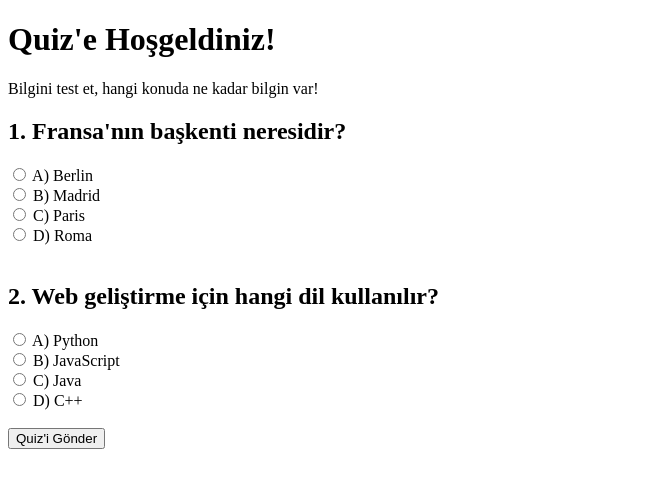
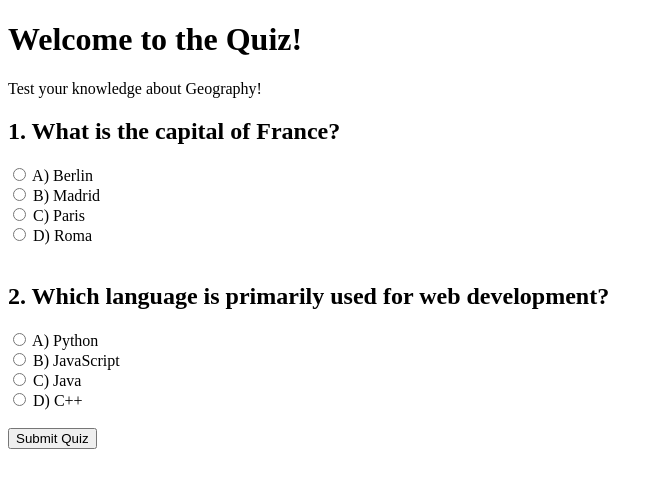
Before and after one commit to arthuraridal/interactive-quiz, a plain HTML site: page index.html in a window 1280 px wide. Shown: the whole page, without its empty margins (0-663 px from the left). Drawn offline with Linux system fonts and the light colour scheme.

Commit message:
Update index.html

```diff
--- a/index.html
+++ b/index.html
@@ -1,32 +1,32 @@
 <!DOCTYPE html>
-<html lang="tr">
+<html lang="en">
 <head>
     <meta charset="UTF-8">
     <meta name="viewport" content="width=device-width, initial-scale=1.0">
-    <title>İnteraktif Quiz</title>
+    <title>Interactive Quiz</title>
 </head>
 <body>
-    <h1>Quiz'e Hoşgeldiniz!</h1>
-    <p>Bilgini test et, hangi konuda ne kadar bilgin var!</p>
+    <h1>Welcome to the Quiz!</h1>
+    <p>Test your knowledge about Geography!</p>
 
-    <!-- Quiz Formu -->
+
     <form>
-        <!-- Soru 1 -->
-        <h2>1. Fransa'nın başkenti neresidir?</h2>
+
+        <h2>1. What is the capital of France?</h2>
         <label><input type="radio" name="q1" value="a"> A) Berlin</label><br>
         <label><input type="radio" name="q1" value="b"> B) Madrid</label><br>
         <label><input type="radio" name="q1" value="c"> C) Paris</label><br>
         <label><input type="radio" name="q1" value="d"> D) Roma</label><br><br>
 
-        <!-- Soru 2 -->
-        <h2>2. Web geliştirme için hangi dil kullanılır?</h2>
+
+        <h2>2. Which language is primarily used for web development?</h2>
         <label><input type="radio" name="q2" value="a"> A) Python</label><br>
         <label><input type="radio" name="q2" value="b"> B) JavaScript</label><br>
         <label><input type="radio" name="q2" value="c"> C) Java</label><br>
         <label><input type="radio" name="q2" value="d"> D) C++</label><br><br>
 
-        <!-- Gönderme Butonu -->
-        <button type="submit">Quiz'i Gönder</button>
+
+        <button type="submit">Submit Quiz</button>
     </form>
 </body>
 </html>
```
